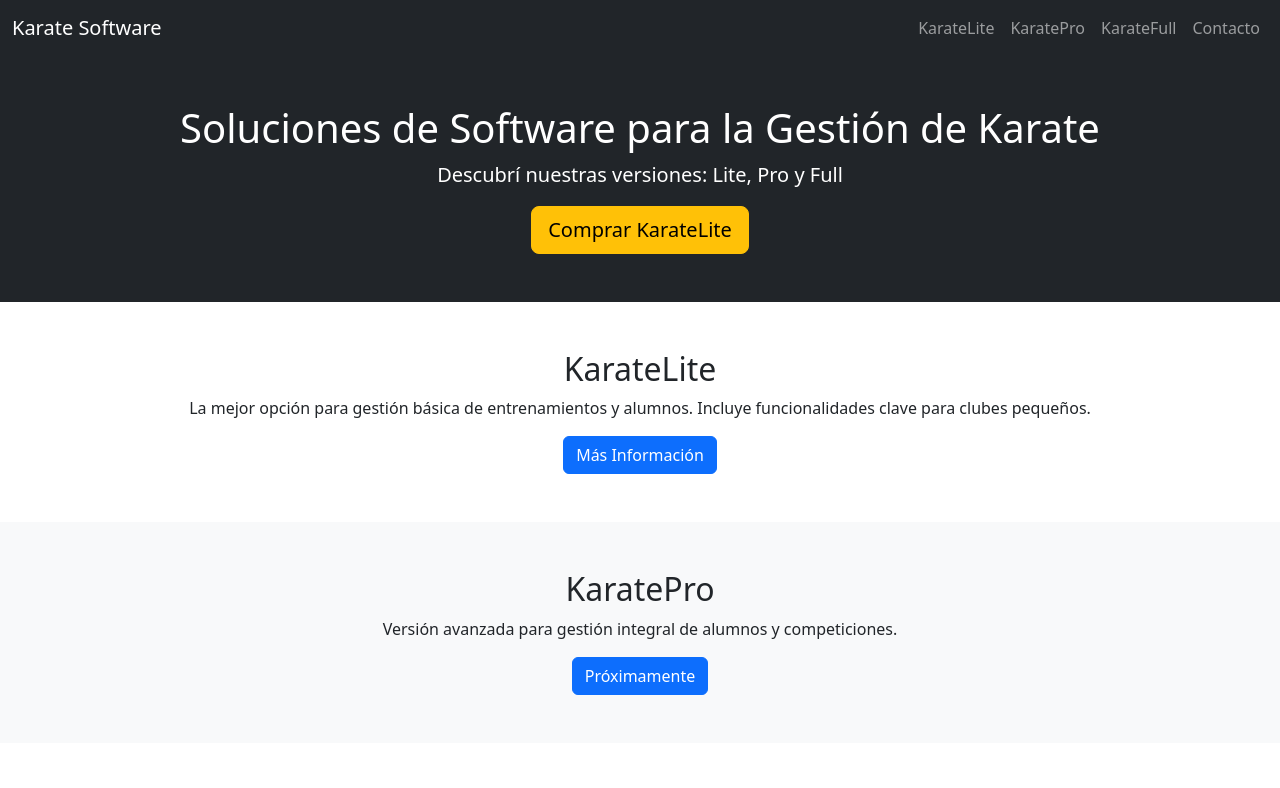
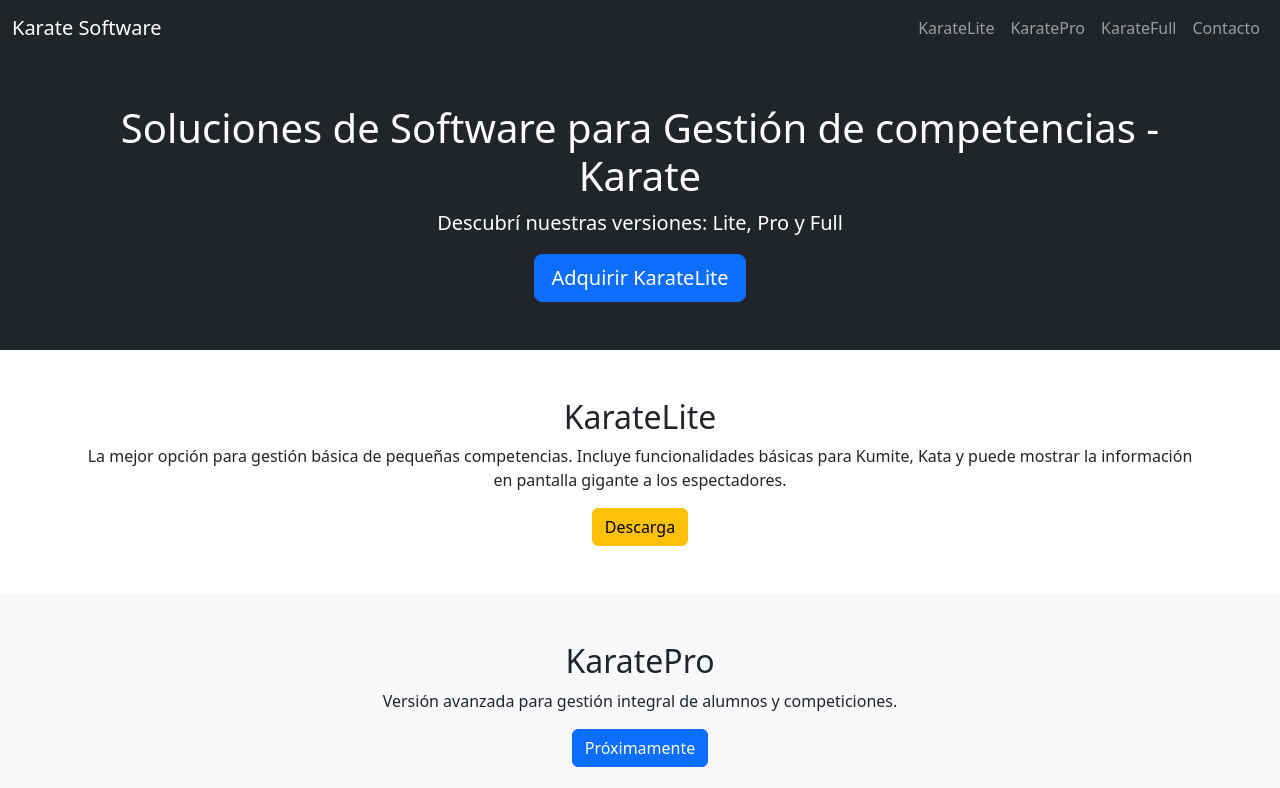
Before and after one commit to damiansortino/Karate_Solutions, a plain HTML site: page index.html in a window 1280 px wide. Shown: the top 788 px of the page. Drawn offline with nearby package versions, Linux system fonts and the light colour scheme.

Commit message:
Add files via upload

```diff
--- a/index.html
+++ b/index.html
@@ -38,9 +38,9 @@
   <!-- Hero Section -->
   <section class="bg-dark text-white text-center py-5">
     <div class="container">
-      <h1>Soluciones de Software para la Gestión de Karate</h1>
+      <h1>Soluciones de Software para Gestión de competencias - Karate</h1>
       <p class="lead">Descubrí nuestras versiones: Lite, Pro y Full</p>
-      <a href="#karatelite" class="btn btn-warning btn-lg">Comprar KarateLite</a>
+      <a href="#karatelite" class="btn btn-primary btn-lg">Adquirir  KarateLite</a>
     </div>
   </section>
 
@@ -50,8 +50,9 @@
       <div class="row text-center">
         <div class="col-md-12">
           <h2>KarateLite</h2>
-          <p>La mejor opción para gestión básica de entrenamientos y alumnos. Incluye funcionalidades clave para clubes pequeños.</p>
-          <a href="#" class="btn btn-primary">Más Información</a>
+          <p>La mejor opción para gestión básica de pequeñas competencias. Incluye funcionalidades básicas
+             para Kumite, Kata y puede mostrar la información en pantalla gigante a los espectadores.</p>
+          <a href="update.zip" target="_blank" class="btn btn-warning">Descarga</a>
         </div>
       </div>
     </div>
```
Also changed, not shown: 1 other file.
